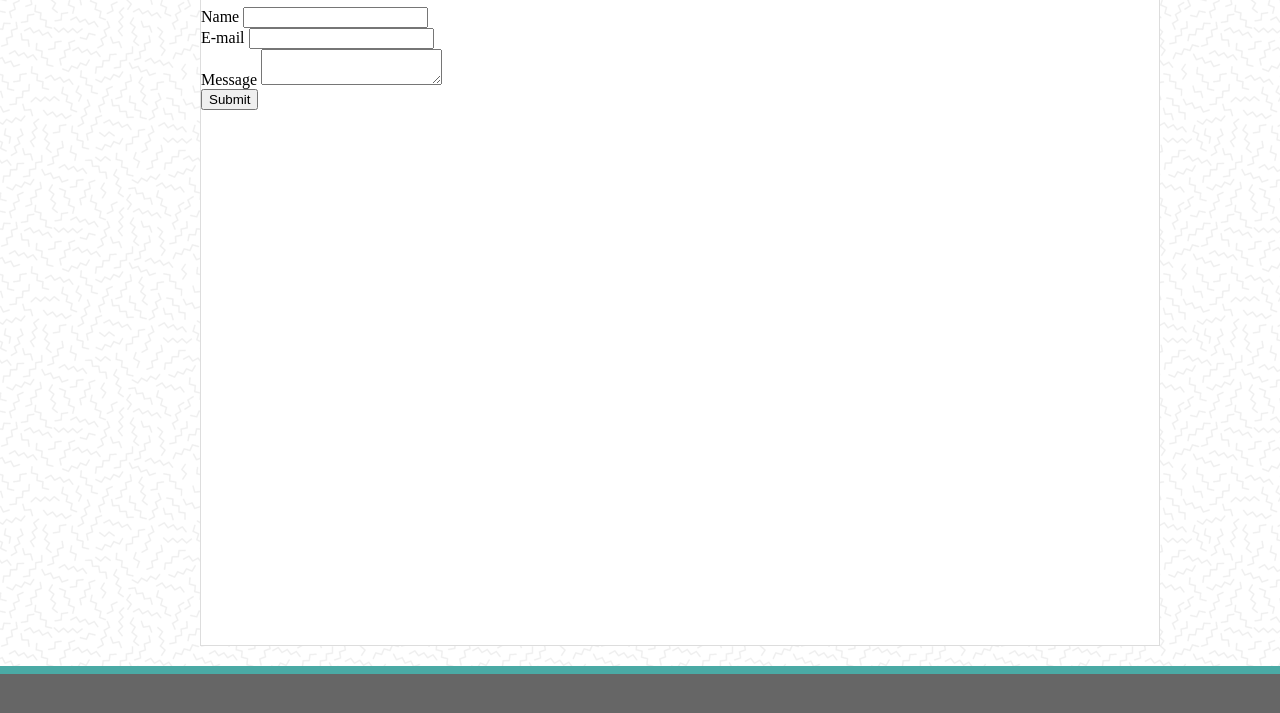
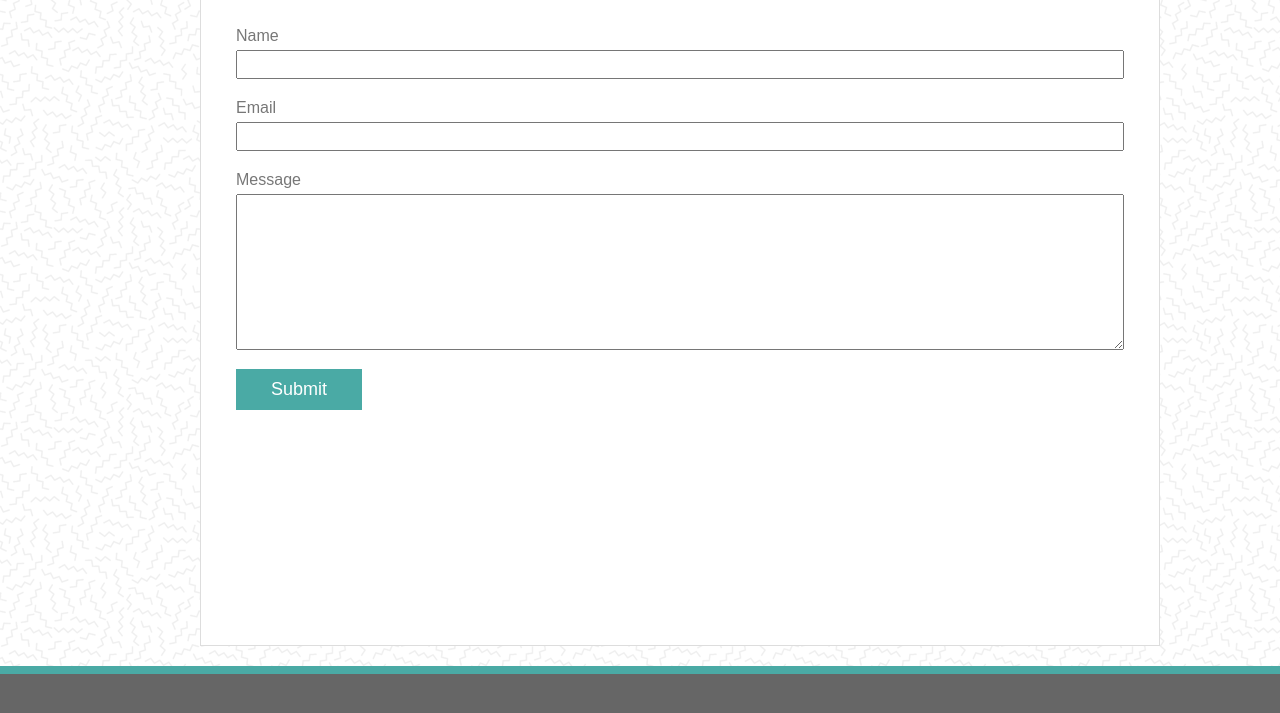
Before and after one commit to seanesqueda/Basic-Portfolio, a plain HTML site: page contact.html in a window 1280 px wide. Shown: the part 201-914 px from the top of the page. Drawn offline with Linux system fonts and the light colour scheme.

Commit message:
Finished Contact Page

```diff
--- a/Assets/Css/style.css
+++ b/Assets/Css/style.css
@@ -135,3 +135,36 @@ body{
     color: #ffffff;
     text-align: center;
 }
+#formstyle{
+    font-family: 'Arial', 'Helvetica Neue', Helvetica, sans-serif;
+    color: #777777;
+    margin: 30px;
+    margin-left: 35px;
+    margin-right: 35px;
+
+}
+.input1{
+    font-family: 'Arial', 'Helvetica Neue', Helvetica, sans-serif;
+    color: #777777;
+    width: 100%;
+    margin-top: 5px;
+    margin-bottom: 20px;
+    padding: 5px;
+}
+#textarea{
+    font-family: 'Arial', 'Helvetica Neue', Helvetica, sans-serif;
+    color: #777777;
+    width: 100%;
+    margin-top: 5px;
+    margin-bottom: 15px;
+}
+#button{
+    background-color: #4aaaa5;
+    border: none;
+    color: white;
+    padding: 10px 35px;
+    text-align: center;
+    text-decoration: none;
+    display: inline-block;
+    font-size: 18px;
+}
--- a/contact.html
+++ b/contact.html
@@ -22,23 +22,17 @@
   </div>
   <div id="main">
     <h1 class="bodyheader">Contact</h1>
-    <form action="/my-handling-form-page" method="post">
-      <div class="form">
-        <label for="name">Name</label>
-        <input type="text" id="name" name="user_name">
-      </div>
-      <div class="form">
-        <label for="mail">E-mail</label>
-        <input type="email" id="mail" name="user_mail">
-      </div>
-      <div class="form">
-        <label for="msg">Message</label>
-        <textarea id="msg" name="user_message"></textarea>
-      </div>
-      <div class="button">
-        <button type="submit">Submit</button>
-      </div>
-    </form>
+    <div id="formstyle">
+      <form class="form" action="/action_page.php">
+        Name<br>
+        <input class="input1" type="text" name="firstname" value=""><br>
+        Email<br>
+        <input class="input1" type="text" name="lastname" value=""><br>
+        Message<br>
+        <textarea id="textarea" rows="10"></textarea>
+        <input id="button" type="submit" value="Submit">
+      </form>
+    </div>
   </div>
   <footer class="footer"></footer>
 </body>
```
